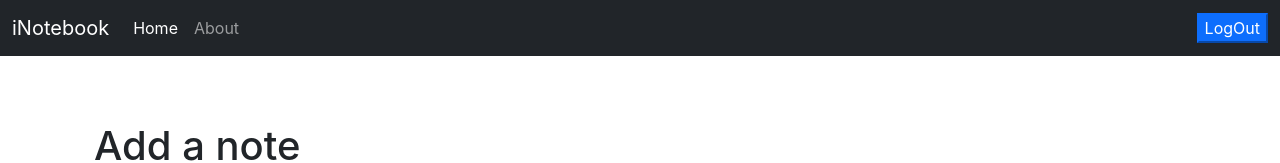
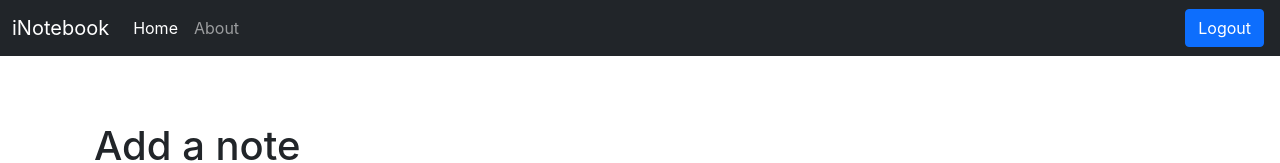
Before and after one commit to Prathik-reddy/iNoteBook, a React (Create React App) app: page / in a window 1280 px wide. Shown: the top 163 px of the page. Built offline with nearby package versions, Linux system fonts and the light colour scheme; no server answers; sample sign-in values are in the browser's storage.

Commit message:
pull commit

```diff
--- a/src/components/Navbar.js
+++ b/src/components/Navbar.js
@@ -1,12 +1,14 @@
 import React from 'react';
-import {Link,useLocation,useHistory} from "react-router-dom";
+import {Link,useLocation, useHistory} from "react-router-dom";
 export const Navbar = () => {
     const location = useLocation();
     let history = useHistory();
-    const handleLogOut= () => {
-        localStorage.removeItem("token");
-        history.push("/login")
-    }
+
+    const handleLogout = () => {
+      localStorage.removeItem("token");
+      history.push("/login");
+    };
+
     return (
         <div>
             <nav className="navbar navbar-expand-lg navbar-dark bg-dark">
@@ -24,10 +26,10 @@ export const Navbar = () => {
                                 <Link className={`nav-link ${location.pathname==="/about"?"active":""}`} to="/about">About</Link>
                             </li>
                         </ul>
-                       {!localStorage.getItem("token")?<form className="d-flex">
+                        {!localStorage.getItem("token") ? <form className="d-flex">
                             <Link className="btn btn-primary mx-1" to="/login" role="button">Login</Link>
                             <Link className="btn btn-primary mx-1" to="/signup" role="button">SignUp</Link>
-                        </form>: <button className="btn-primary" onClick={handleLogOut}>LogOut</button>}
+                        </form>: <button className="btn btn-primary mx-1" onClick={handleLogout} role="button">Logout</button>}
                     </div>
                 </div>
             </nav>
```
